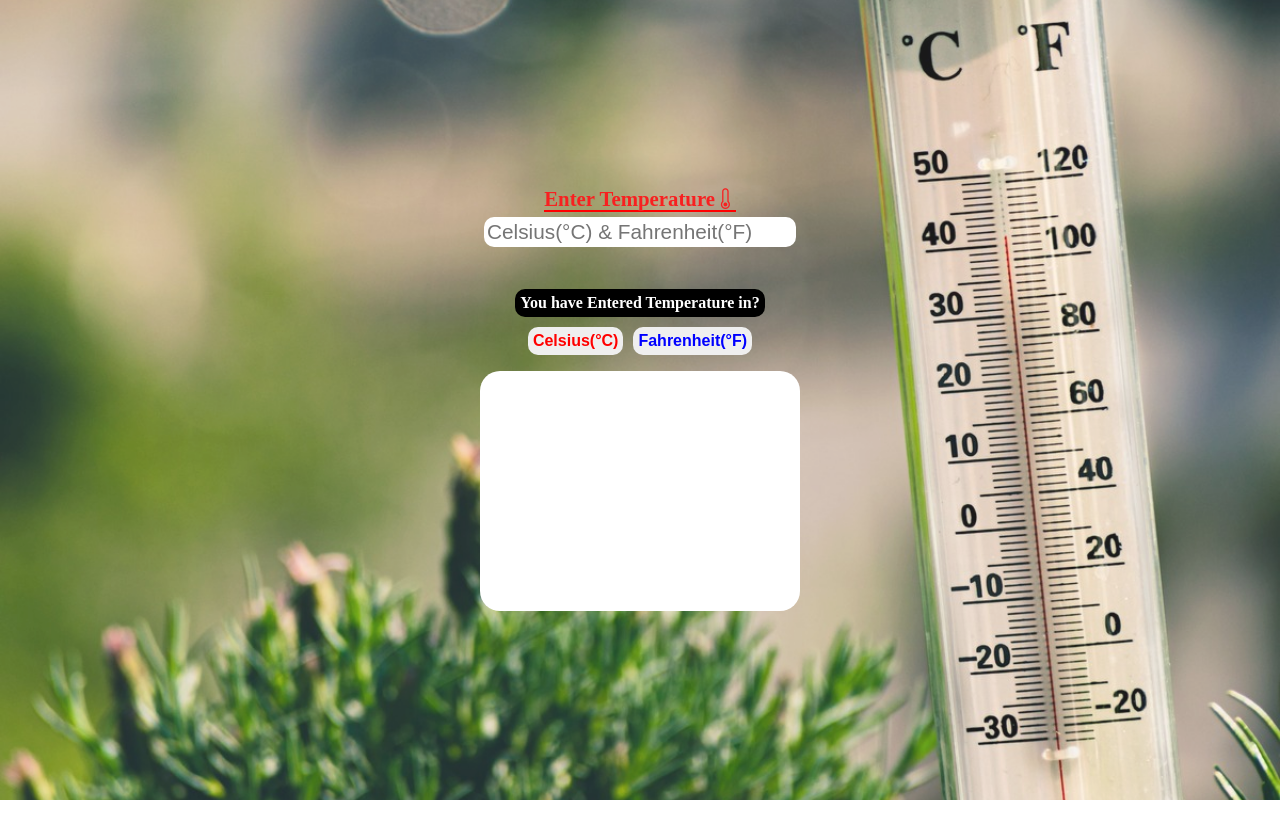
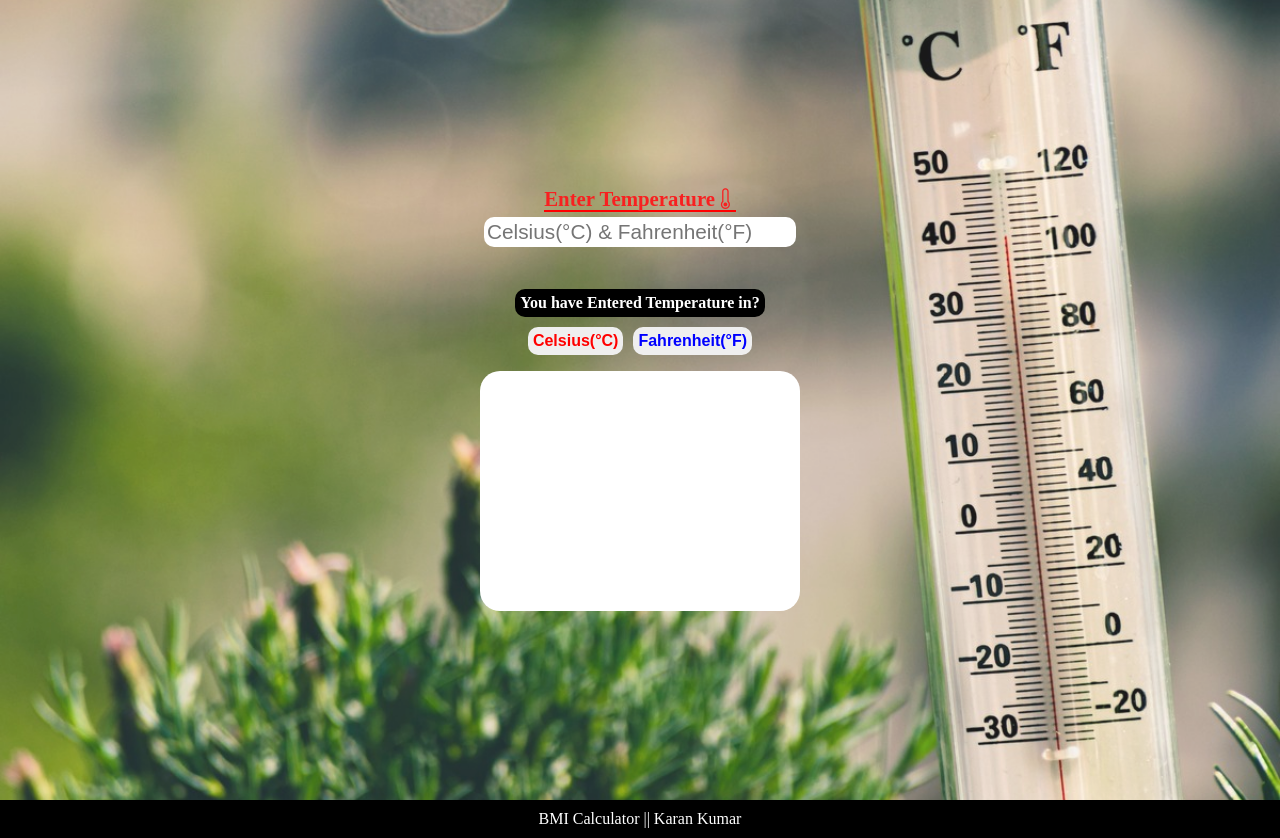
Before and after one commit to KaranKumar05/Temp_Calculator, a plain HTML site: page index.html in a window 1280 px wide. Before the commit the page ends 800 px from the top, so only its background shows below. Drawn offline with nearby package versions, Linux system fonts and the light colour scheme.

Commit message:
footer included

```diff
--- a/css/styles.css
+++ b/css/styles.css
@@ -106,6 +106,14 @@ input::-webkit-inner-spin-button {
   font-weight: bold;
   font-size: 1.2em;
 }
+footer{
+  background-color: black;
+  color: white;
+  padding: 10px 10px;
+  box-sizing: border-box;
+  text-align: center;
+  margin: 0;
+}
 @media (max-width:570px) {
   form>input{
     width: 10em;
--- a/index.html
+++ b/index.html
@@ -10,8 +10,12 @@
       href="https://cdn.jsdelivr.net/npm/bootstrap-icons@1.10.3/font/bootstrap-icons.css"
     />
     <link rel="stylesheet" href="/css/styles.css" />
-    <link rel="icon" type="icon.ico" href="./images/temperature_icon-icons.com_53617.svg" sizes="32x32" />
-
+    <link
+      rel="icon"
+      type="icon.ico"
+      href="./images/temperature_icon-icons.com_53617.svg"
+      sizes="32x32"
+    />
   </head>
   <body>
     <div class="main_body">
@@ -31,7 +35,10 @@
             <button class="celsius_button" onclick="Celsius();return false">
               Celsius(°C)
             </button>
-            <button class="fahrenheit_button" onclick="Fahrenheit();return false">
+            <button
+              class="fahrenheit_button"
+              onclick="Fahrenheit();return false"
+            >
               Fahrenheit(°F)
             </button>
           </div>
@@ -41,6 +48,9 @@
           <div id="message"></div>
         </div>
       </form>
+      <footer>
+        <p>BMI Calculator || Karan Kumar</p>
+      </footer>
 
       <script src="./js/script.js"></script>
     </div>
```
